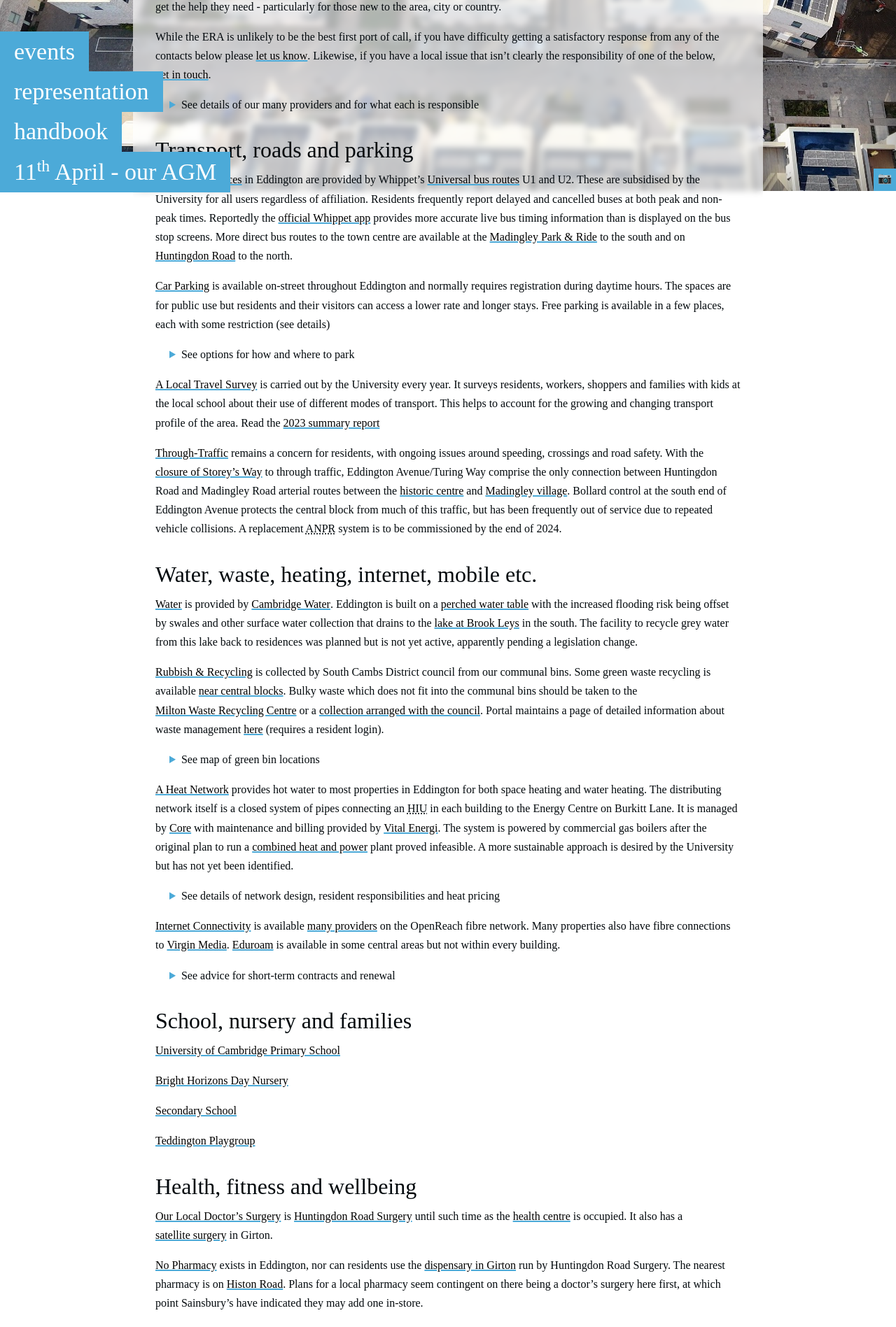
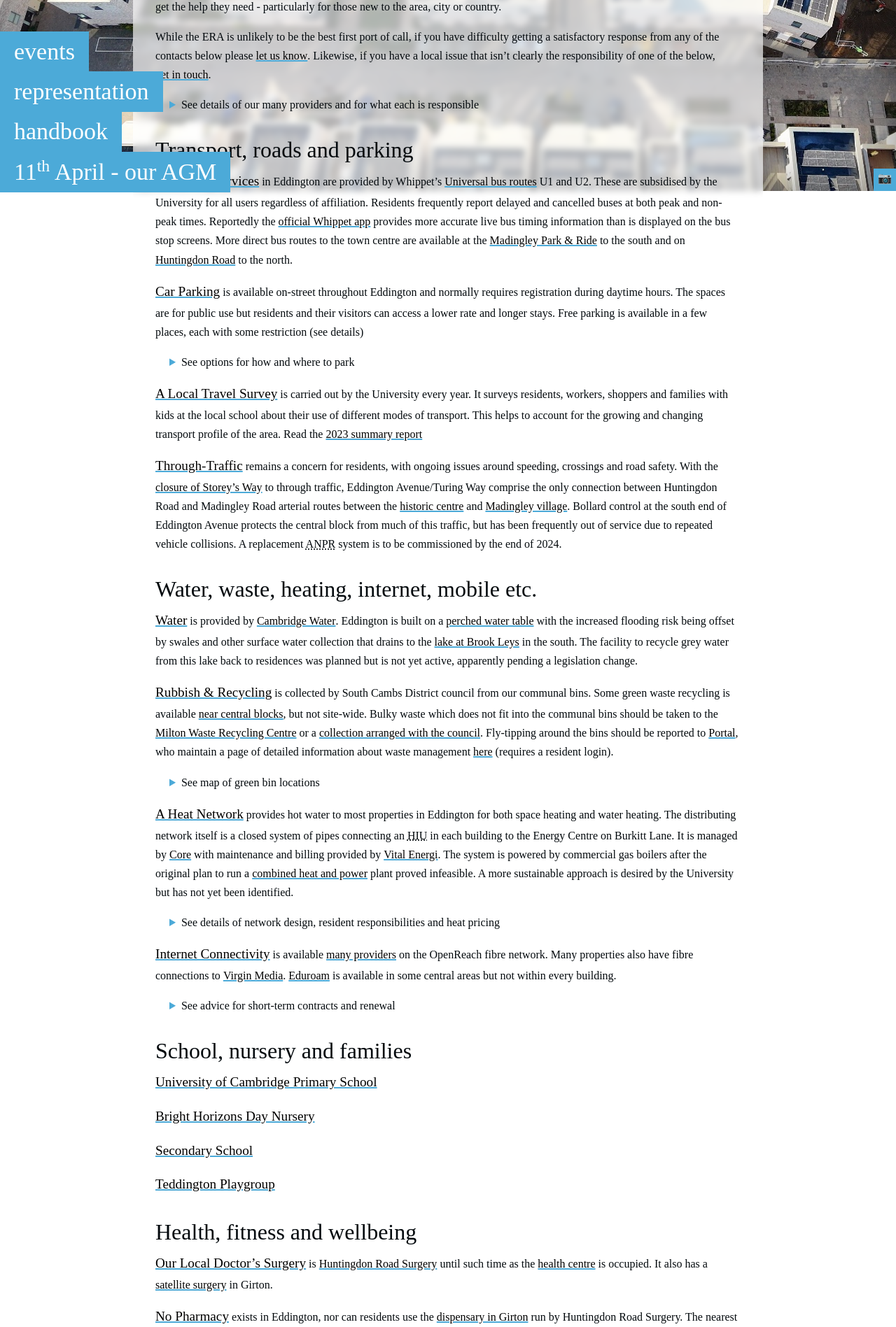
Before and after one commit to pieterdesnerck/website, a Jekyll site: the page built from docs/handbook.md, in a window 1280 px wide. Shown: the part 627-2524 px from the top of the page at 70% size. Built offline with Jekyll 4.4.1, drawn with Linux system fonts in a browser that asks for light colours; some web fonts are replaced; some of the changed lines change nothing that is shown.

Commit message:
tidy of handbook links and target styles

```diff
--- a/docs/_layouts/default.html
+++ b/docs/_layouts/default.html
@@ -187,7 +187,7 @@
       box-shadow: 0 0 2vh rgba(0,0,0,0.5);
     }
 
-    main [name]:target {
+    main :target {
       scroll-margin-top: 3em;
     }
 
@@ -196,10 +196,11 @@
       margin: auto auto;
     }
 
-    main > details > p > a[name] {
+    main.handbook > p > a[name],
+    main.handbook > details > p > a[name] {
       font-size: 120%;
     }
-    main > details > p > :target {
+    main :target {
       background-color: #fec;
     }
 
@@ -349,7 +350,7 @@
       <a id="nav-hide"><label for="nav-toggle-input">hide menu</label></a>
     </nav>
     <a class="logo" href="/"><img src="/images/logo.svg" /></a>
-    <main class="{{ page.url }}">
+    <main class="{{ page.url | remove_first:"/" }}">
       <h1>{{ page.title }}</h1>
       {{ content }}
       <br>
--- a/docs/handbook.md
+++ b/docs/handbook.md
@@ -23,23 +23,23 @@
 They are responsible for collecting the [Estate Service Charge](#estate-management-charge) and spending it on local maintenance, improvement and contingency planning. Though they subcontract the billing to [Vital](#vital) and the execution of estate management tasks to [Mears](#mears).
 Portal can sometimes be a useful first contact for services commissioned by other parties below, such as bin collections, playing fields, play parks and questions around covenants.
 
-[Lodge Property Services](https://eddington-cambridge.co.uk/key-worker-housing-frequently-asked-questions){:name='lodge'}
-is a wrapper-company owned by the University which manages tenancy in the University's so-called "Key Worker Housing". This includes all properties in Eddington which are owned by the University and let out exclusively to their employees through their [Accommodation Service](https://www.accommodation.cam.ac.uk/). They effectively fill the role of an in-house estate agent, but maintenance of the property, its contents and shared internal spaces falls to [Portal](#portal).
+[Lodge Property Services](#lodge){:name='lodge'}
+is a wrapper-company owned by the University which manages tenancy in the University's so-called "[Key Worker Housing](https://eddington-cambridge.co.uk/key-worker-housing-frequently-asked-questions)". This includes all properties in Eddington which are owned by the University and let out exclusively to their employees through their [Accommodation Service](https://www.accommodation.cam.ac.uk/). They effectively fill the role of an in-house estate agent, but maintenance of the property, its contents and shared internal spaces is done by [Portal](#portal).
 
-[Core Sustainable Heat Management](https://find-and-update.company-information.service.gov.uk/company/10586130){:name='core'}
-is a wrapper-company owned by the University responsible for heat network infrastructure in Eddington and the energy centre on Burkitt Lane. Their responsibility ends before the Heat Interface Unit within each property. Consumer billing and much of the network's maintenance is subcontracted to [Vital Energi](#vital).
+[Core Sustainable Heat Management](#core){:name='core'}
+is a [wrapper-company](https://find-and-update.company-information.service.gov.uk/company/10586130) owned by the University responsible for heat network infrastructure in Eddington and the energy centre on Burkitt Lane. Their responsibility ends before the Heat Interface Unit within each property. Consumer billing and much of the network's maintenance is subcontracted to [Vital Energi](#vital).
 
-[Vital Energi](https://www.vitalenergi.co.uk/){:name='vital'}
-provide customer billing services to Portal and Core, for Estate Service Charge and heat usage respectively. They also run our energy centre and maintain our local heat network infrastructure as the current contract holder under Core.
+[Vital Energi](#vital){:name='vital'}
+are an [energy management company](https://www.vitalenergi.co.uk/) that run our energy centre and maintain our local heat network infrastructure as the current contract holder under Core. They also provide customer billing services to Portal and Core, for Estate Service Charge and heat usage respectively.
 
 [Mears](https://www.mearsgroup.co.uk/){:name='mears'}
 are a national housing services operator. They provide estate management services around Eddington as the current contract holder under Portal. They also do property management for Lodge, and both of these work packages form part of a broader contract with the University outside of Eddington.
 
-[Hill Residential](https://www.hill.co.uk/){:name='hill'}
-are builders of private homes in the areas of Eddington marketed as "Knights' Park" and "Rubicon". They are responsible for snagging of their newbuild properties and the delivery of shared spaces around those buildings to Portal. The boundary between shared spaces under Portal's control and those still controlled by Hill is not well defined as it gradually moves from the latter to the former.
+[Hill Residential](#hill){:name='hill'}
+are builders of private homes in the areas of Eddington marketed as "[Knights' Park](https://www.hill.co.uk/all-developments/cambridgeshire/knights-park)" and "[Rubicon](https://www.knightspark-eddington.co.uk/phases/rubicon/)". They are responsible for snagging of their newbuild properties and the delivery of shared spaces around those buildings to Portal. The boundary between shared spaces under Portal's control and those still controlled by Hill is not well defined as it gradually moves from the latter to the former.
 
-[Girton College](https://www.girton.cam.ac.uk/accommodation/swirles-court){:name='girton-college'}
-manages Swirles Court (bounded by Turing Way, Pheasant Drive and the Ridgeway) as accommodation for mainly postgraduate students remote from the main college site at the north end of Ridgeway.
+[Girton College](#girton-college){:name='girton-college'}
+manages [Swirles Court](https://www.girton.cam.ac.uk/accommodation/swirles-court) (bounded by Turing Way, Pheasant Drive and the Ridgeway) as accommodation for mainly postgraduate students remote from the main college site at the north end of Ridgeway.
 
 [Councils](#councils){:name='councils'}
 are a uniquely complicated aspect of Eddington, sitting as we do across the city boundary and a parish boundary. Due to the private nature of the shared spaces and the non-adopted status of roads in Eddington they have fewer responsibilities here than elsewhere in the UK.
@@ -74,11 +74,11 @@
 
 </details>
 
-[A Local Travel Survey](/reports/2023 stakeholders travel survey update.pdf){:name=travel-survey}{:target="_blank"}
+[A Local Travel Survey](#travel-survey){:name='travel-survey'}
 is carried out by the University every year. It surveys residents, workers, shoppers and families with kids at the local school about their use of different modes of transport. This helps to account for the growing and changing transport profile of the area.
 Read the [2023 summary report](/reports/2023 stakeholders travel survey update.pdf){:target="_blank"}
 
-[Through-Traffic](#traffic){:name=traffic}
+[Through-Traffic](#traffic){:name='traffic'}
 remains a concern for residents, with ongoing issues around speeding, crossings and road safety. With the [closure of Storey's Way](https://www.geograph.org.uk/photo/7610580) to through traffic, Eddington Avenue/Turing Way comprise the only connection between Huntingdon Road and Madingley Road arterial routes between the [historic centre](https://www.google.com/maps/dir/52.2241566,0.0905129/52.2134716,0.0831837/@52.2174037,0.0873664,15z/data=!3m1!4b1!4m9!4m8!1m5!3m4!1m2!1d0.1114754!2d52.2115934!3s0x47d870b888942875:0xf18d62d3e0a0f585!1m0!3e0?entry=ttu){:target="_blank"} and [Madingley village](https://www.google.com/maps/dir/52.2241566,0.0905129/52.2134716,0.0831837/@52.2236613,0.0550861,13.89z/data=!4m9!4m8!1m5!3m4!1m2!1d0.0487948!2d52.2317013!3s0x47d877aa7ea3da5f:0xd04d88bf99fc17b1!1m0!3e0?entry=ttu){:target="_blank"}. Bollard control at the south end of Eddington Avenue protects the central block from much of this traffic, but has been frequently out of service due to repeated vehicle collisions. A replacement ANPR system is to be commissioned by the end of 2024.
 
 
@@ -89,7 +89,7 @@
 
 
 [Rubbish & Recycling](#waste){:name='waste'}
-is collected by South Cambs District council from our communal bins. Some green waste recycling is available [near central blocks](#green-bin-map). Bulky waste which does not fit into the communal bins should be taken to the [Milton Waste Recycling Centre](https://www.cambridgeshire.gov.uk/directory/listings/milton-recycling-centre){:target="_blank"} or a [collection arranged with the council](https://www.cambridge.gov.uk/arrange-a-bulky-waste-collection). Portal maintains a page of detailed information about waste management [here](https://portal.eddington-cambridge.co.uk/category/?cat_ID=1&subcat_ID=4&page_ID=65
+is collected by South Cambs District council from our communal bins. Some green waste recycling is available [near central blocks](#green-bin-map), but not site-wide. Bulky waste which does not fit into the communal bins should be taken to the [Milton Waste Recycling Centre](https://www.cambridgeshire.gov.uk/directory/listings/milton-recycling-centre){:target="_blank"} or a [collection arranged with the council](https://www.cambridge.gov.uk/arrange-a-bulky-waste-collection). Fly-tipping around the bins should be reported to [Portal](#portal), who maintain a page of detailed information about waste management [here](https://portal.eddington-cambridge.co.uk/category/?cat_ID=1&subcat_ID=4&page_ID=65
 ) (requires a resident login).
 
 <details markdown="1">
```
